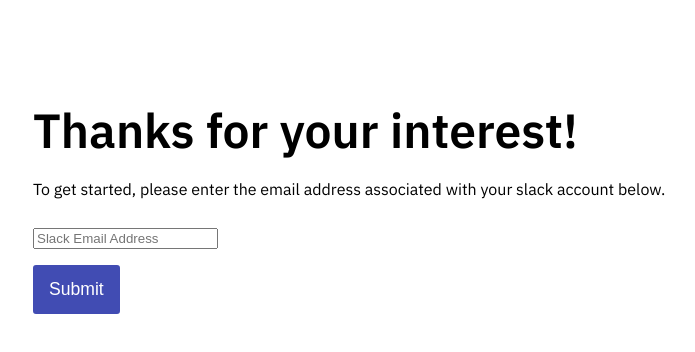
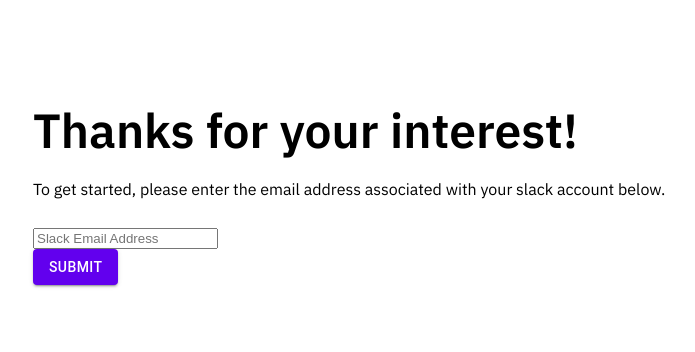
Before and after one commit to code-312/Voma, a React (Create React App) app in the folder client/: page / in a window 1280 px wide. Shown: the top 352 px of the page, without its empty margins (287-982 px from the left). Built offline with nearby package versions, Linux system fonts and the light colour scheme.

Commit message:
Install material UI packages and add simple MUI button to home page

```diff
--- a/client/package.json
+++ b/client/package.json
@@ -3,6 +3,9 @@
   "version": "0.1.0",
   "private": true,
   "dependencies": {
+    "@emotion/react": "^11.7.1",
+    "@emotion/styled": "^11.6.0",
+    "@mui/material": "^5.3.1",
     "@testing-library/jest-dom": "^5.11.4",
     "@testing-library/react": "^11.1.0",
     "@testing-library/user-event": "^12.1.10",
--- a/client/src/pages/Home.jsx
+++ b/client/src/pages/Home.jsx
@@ -1,6 +1,7 @@
 import React, { useState } from 'react';
 import PropTypes from 'prop-types';
 import styled from 'styled-components';
+import Button from '@mui/material/Button';
 
 const StyledSection = styled.section`
   width: 50%;
@@ -57,7 +58,7 @@
         </StyledParagraph>
         <form onSubmit={searchForUser}>
           <input type="text" placeholder="Slack Email Address" onChange={onInputChange} value={email} />
-          <button type="submit">Submit</button>
+          <Button style={{backgroundColor: '#6200EE' }} variant="contained">Submit</Button>
         </form>
       </StyledSection>
     )
```
Also changed, not shown: 1 other file (tests, documents, lock files or other folders).
